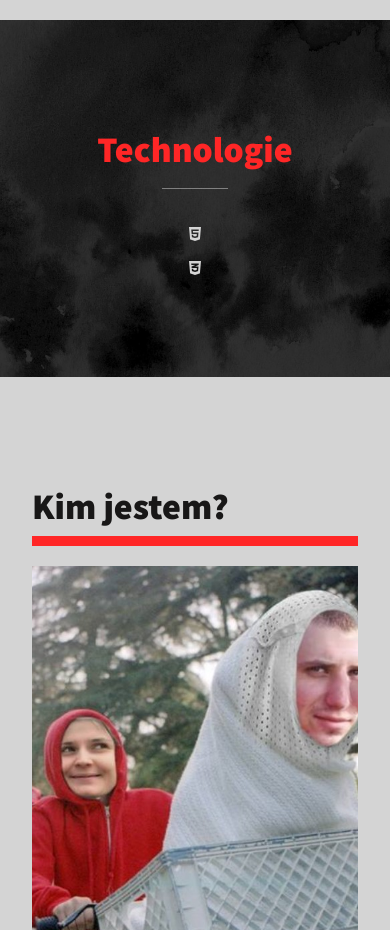
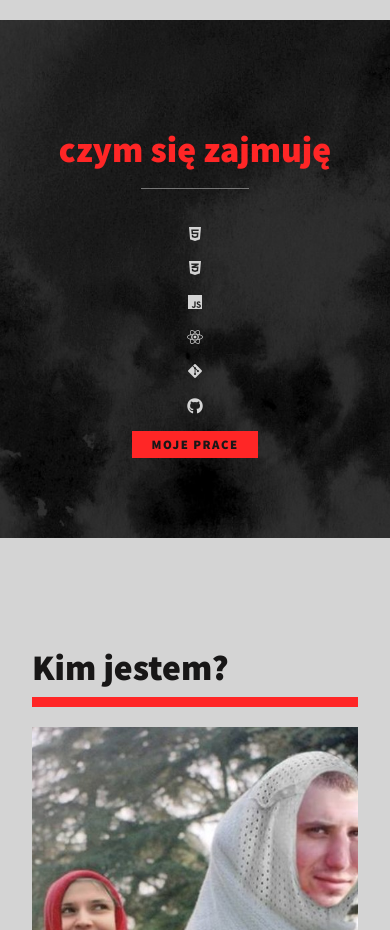
Before and after one commit to KonKogutAgnieszka/portfolio2022, a plain HTML site: page index.html in a window 390 px wide. Shown: the part 780-1710 px from the top of the page. Drawn offline with nearby package versions, Linux system fonts and the light colour scheme.

Commit message:
media queries for technologies added

```diff
--- a/css/style.css
+++ b/css/style.css
@@ -55,6 +55,30 @@ img{
 }
 
 strong { font-weight: var(--fw-bold) }
+
+:focus{
+    outline: 3px solid var(--clr-accent);
+    outline-offset: 3px;
+}
+
+/* Button */
+.btn{
+    display: inline-block;
+    padding: .5em 1.5em;
+    background: var(--clr-accent);
+    color:var(--clr-dark);
+    text-decoration: none;
+    cursor: pointer;
+    font-size: .8rem;
+    text-transform: uppercase;
+    letter-spacing: 1.5px;
+    font-weight: var(--fw-bold);
+    transition: transform 200ms ease-in-out;
+}
+
+.btn:hover{
+    transform: scale(1.2);
+}
 
 /* Typography */
 
@@ -154,9 +178,23 @@ nav { display: none; }
 .section__title--technologies::after{
 content:'';
 display:block;
-width: 20%;
+width: 3em;
 height: 1px;
 margin: 0.5em auto 1em;
 background: var(--clr-light);
 opacity:0.5;
 }
+
+i{
+    font-family: 'FontAwesome';
+    font-weight: normal;
+    font-style: normal;
+}
+
+@media(min-width:800px){
+    .technologies{
+        display:flex;
+        max-width: 1000px;
+        margin:0 auto;
+    }
+}
--- a/index.html
+++ b/index.html
@@ -44,10 +44,10 @@
 
 <!-- Technologies -->
     <section class="my-technologies" id="technologies">
-        <h2 class="section__title section__title--technologies">Technologie</h2>
+        <h2 class="section__title section__title--technologies">czym się zajmuję</h2>
         <div class="technologies">
             <div class="technology">
-                <i class="fa fa-brands fa-html5"></i>
+                <i class="fa fa-html5"></i>
                 <p></p>
             </div> <!-- / technology -->
             <div class="technology">
@@ -55,11 +55,23 @@
                 <p></p>
             </div> <!-- / technology -->
             <div class="technology">
-                <h3></h3>
+                <i class="fa-brands fa-js"></i>
+                <p></p>
+            </div> <!-- / technology -->
+            <div class="technology">
+                <i class="fa-brands fa-react"></i>
+                <p></p>
+            </div> <!-- / technology -->
+            <div class="technology">
+                <i class="fa-brands fa-git-alt"></i>
+                <p></p>
+            </div> <!-- / technology -->
+            <div class="technology">
+                <i class="fa-brands fa-github"></i>
                 <p></p>
             </div> <!-- / technology -->
         </div>
-        <a href="#work" class="btn"></a>
+        <a href="#work" class="btn">moje prace</a>
     </section>
 
 <!-- About -->
```
